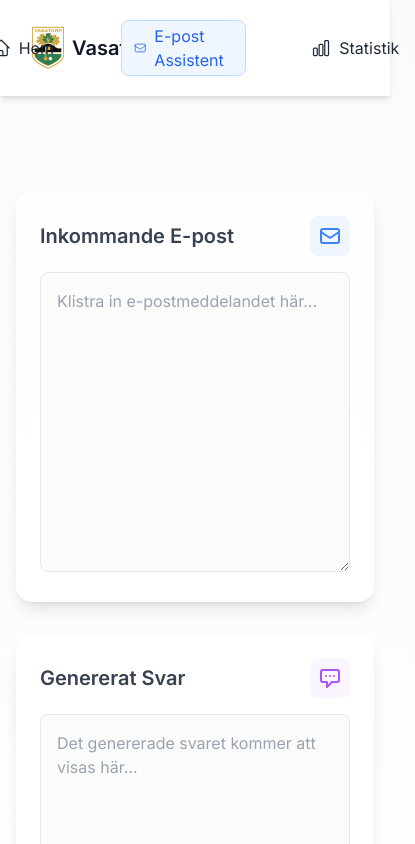
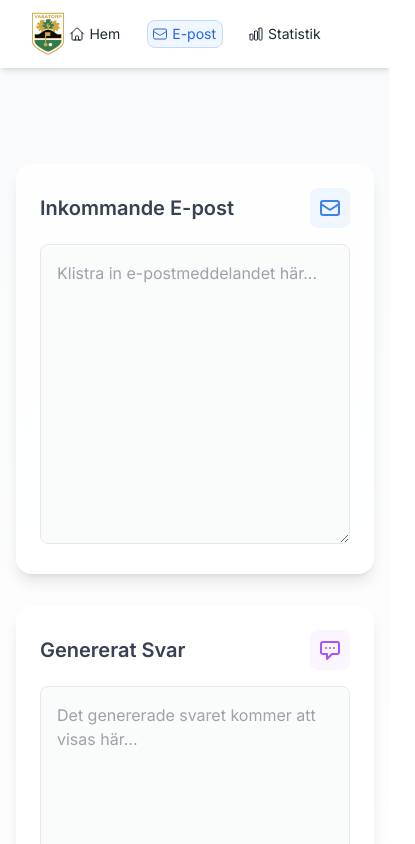
Before and after one commit to Oscar-Kvissberg/golf_assistant_v1, a Next.js app: page /MailGeneration in a window 390 px wide. Shown: the top 844 px of the page, 415 px wide, since content can reach past the window. Built offline with nearby package versions, Linux system fonts and the light colour scheme.

Commit message:
fixa medle och små skärmar

```diff
--- a/app/components/NavBar.tsx
+++ b/app/components/NavBar.tsx
@@ -45,7 +45,7 @@ export default function NavBar() {
                         height={32}
                         className="object-contain"
                     />
-                    <span className="ml-2 text-xl font-semibold text-gray-900">Vasatorps GK</span>
+                    <span className="ml-2 text-xl font-semibold text-gray-900 hidden lg:inline">Vasatorps GK</span>
                 </div>
 
                 {/* Navigation Links - Centered */}
@@ -63,31 +63,31 @@ export default function NavBar() {
                     <Link
                         ref={homeRef}
                         href="/"
-                        className={`z-10 mx-6 px-4 py-2 transition-colors duration-300 flex items-center gap-2 ${
+                        className={`z-10 mx-2 sm:mx-6 px-2 sm:px-4 py-2 transition-colors duration-300 flex items-center gap-1 sm:gap-2 text-sm sm:text-base ${
                             pathname === '/' ? 'text-blue-600' : 'hover:text-gray-600'
                         }`}
                     >
-                        <HomeIcon className="w-5 h-5" />
+                        <HomeIcon className="w-4 h-4 sm:w-5 sm:h-5" />
                         Hem
                     </Link>
                     <Link
                         ref={mailRef}
                         href="/MailGeneration"
-                        className={`z-10 mx-6 px-4 py-2 transition-colors duration-300 flex items-center gap-2 ${
+                        className={`z-10 mx-2 sm:mx-6 px-2 sm:px-4 py-2 transition-colors duration-300 flex items-center gap-1 sm:gap-2 text-sm sm:text-base ${
                             pathname === '/MailGeneration' ? 'text-blue-600' : 'hover:text-gray-600'
                         }`}
                     >
-                        <EnvelopeIcon className="w-5 h-5" />
-                        E-post Assistent
+                        <EnvelopeIcon className="w-4 h-4 sm:w-5 sm:h-5" />
+                        E-post
                     </Link>
                     <Link
                         ref={statsRef}
                         href="/Stats"
-                        className={`z-10 mx-6 px-4 py-2 transition-colors duration-300 flex items-center gap-2 ${
+                        className={`z-10 mx-2 sm:mx-6 px-2 sm:px-4 py-2 transition-colors duration-300 flex items-center gap-1 sm:gap-2 text-sm sm:text-base ${
                             pathname === '/Stats' ? 'text-blue-600' : 'hover:text-gray-600'
                         }`}
                     >
-                        <ChartBarIcon className="w-5 h-5" />
+                        <ChartBarIcon className="w-4 h-4 sm:w-5 sm:h-5" />
                         Statistik
                     </Link>
                 </div>
```
